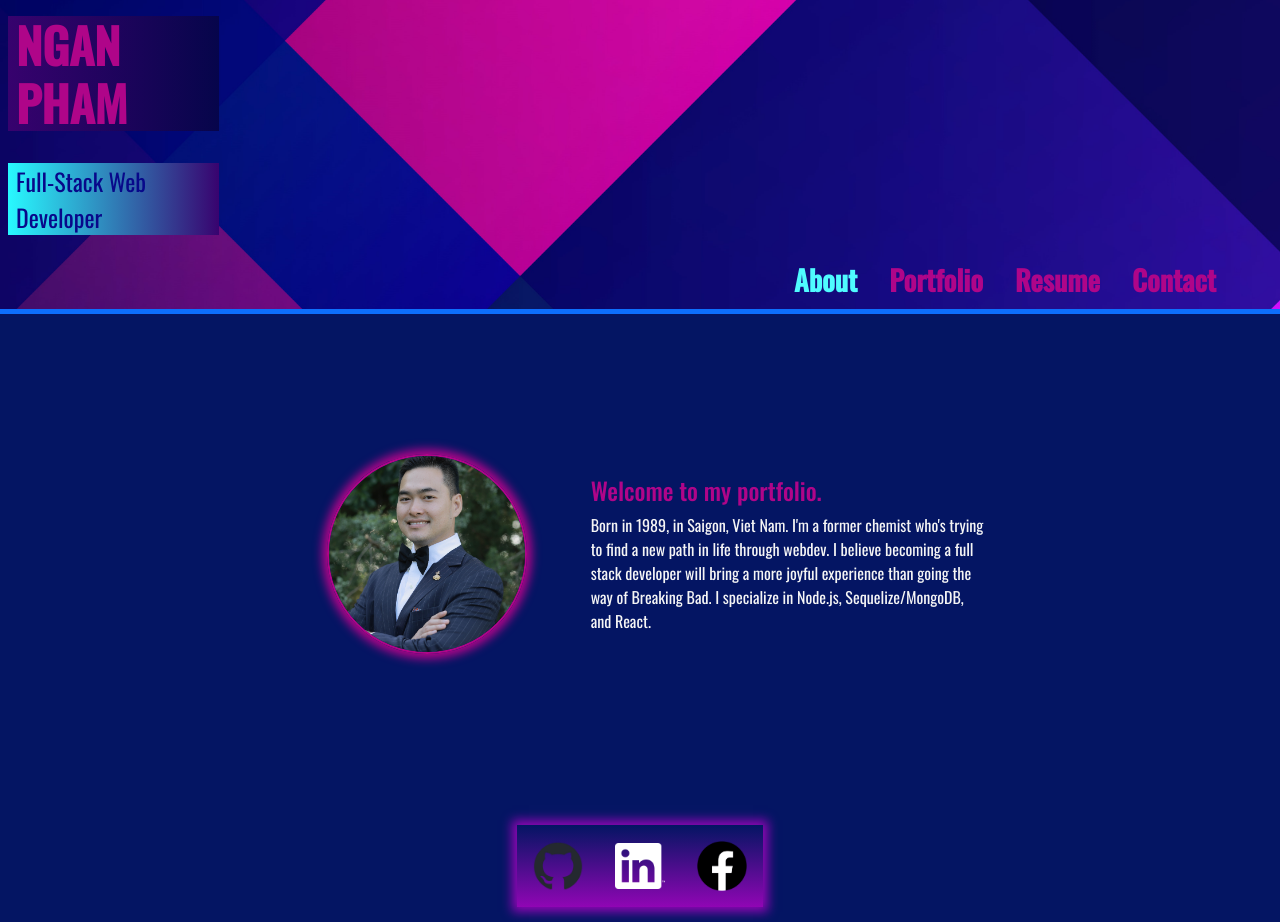
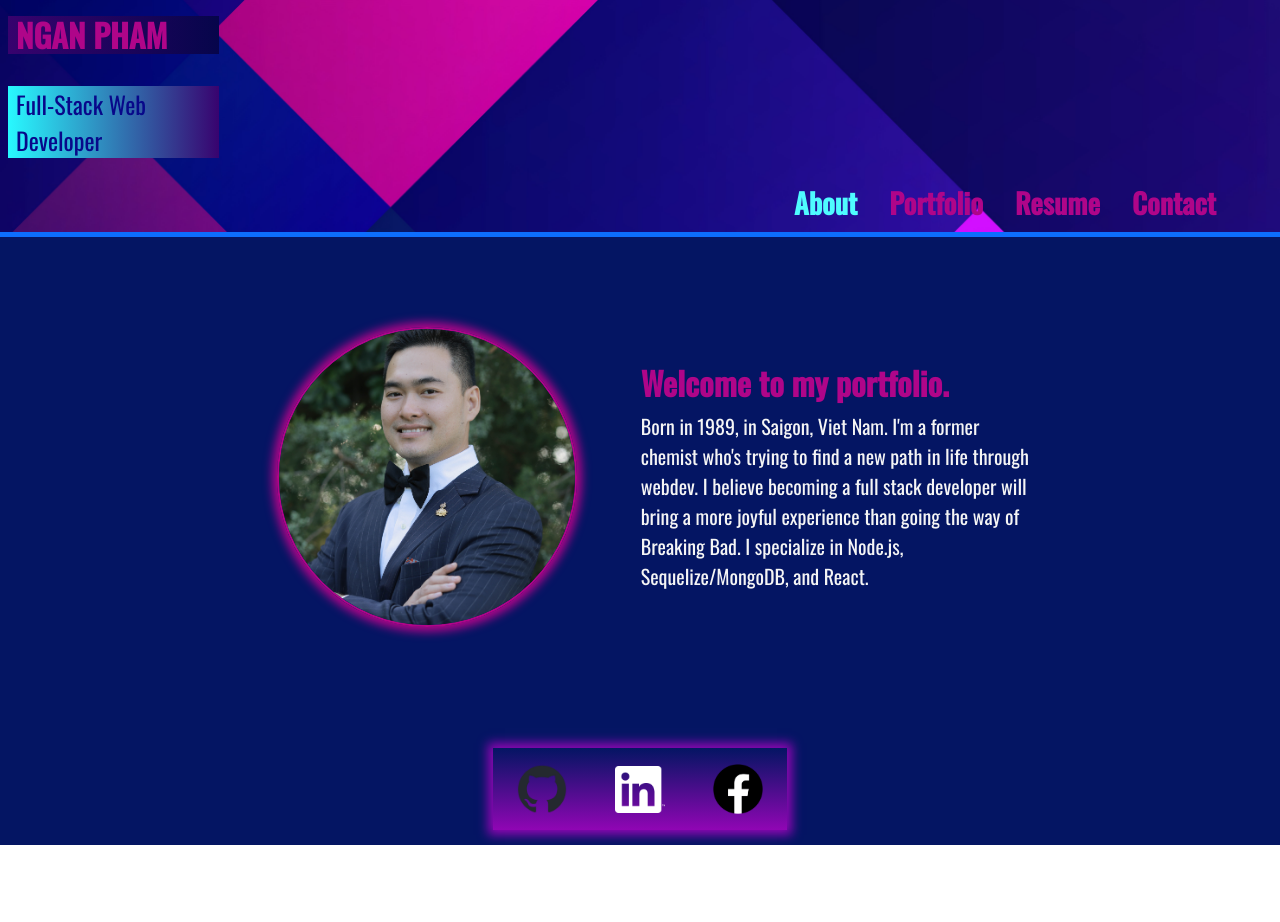
Before and after one commit to NganPham89/My-New-Portfolio, a React (Create React App) app: page / in a window 1280 px wide. After the commit the page ends 845 px from the top, so only its background shows below. Built offline with nearby package versions, Linux system fonts and the light colour scheme.

Commit message:
increase font sizes

```diff
--- a/src/components/About.js
+++ b/src/components/About.js
@@ -6,11 +6,11 @@ const About = () => {
     return (
         <div className="d-lg-flex align-items-center justify-content-center post-body">
                 <div className="d-flex justify-content-center">
-                    <img src={ProfileImage} width={200} alt="my facial profile" className="m-5 border-pink" />
+                    <img src={ProfileImage} width={300} alt="my facial profile" className="m-5 border-pink" />
                 </div>
                 <div className="d-flex-col align-items-center justify-content-center col-md-4">
-                    <h2 className="font-os font-pink font-thin mt-3 ms-3">Welcome to my portfolio.</h2>
-                    <p className="font-white font-os mx-3">Born in 1989, in Saigon, Viet Nam. I'm a former chemist who's trying to find a new path in life through webdev. I believe
+                    <h2 className="font-os font-pink font-large mt-3 ms-3">Welcome to my portfolio.</h2>
+                    <p className="font-white font-os mx-3 font-medium">Born in 1989, in Saigon, Viet Nam. I'm a former chemist who's trying to find a new path in life through webdev. I believe
                         becoming a full stack developer will bring a more joyful experience than going the way of Breaking Bad.
                         I specialize in Node.js, Sequelize/MongoDB, and React.
                     </p>
--- a/src/components/Footer.js
+++ b/src/components/Footer.js
@@ -29,7 +29,7 @@ const Footer = () => {
                 <div className="ul-footer justify-content-center align-items-center d-flex">
                     {contactObj.map((contact) => {
                         return (
-                            <div className="p-3">
+                            <div className="p-3 px-4">
                                 <a href={contact.url} target="_blank" rel="noreferrer">
                                     <img src={contact.icon} alt={contact.name} width={50}/>
                                 </a>
--- a/src/components/Header.css
+++ b/src/components/Header.css
@@ -10,7 +10,11 @@
 
 .font-large {
     font-weight: bold;
-    font-size: 3rem;
+    font-size: 2rem;
+}
+
+.font-medium {
+    font-size: 1.25rem;
 }
 
 .font-thin {
--- a/src/components/Portfolio.js
+++ b/src/components/Portfolio.js
@@ -45,7 +45,7 @@ const Portfolio = () => {
                                 <h3 className="font-os">{project.name}</h3>
                             </a>
                             <a href={project.url} target="_blank" rel="noreferrer" className="d-flex justify-content-center">
-                                <img src={project.img} alt={project.name} width={300} className="border-blue"/>
+                                <img src={project.img} alt={project.name} width={400} className="border-blue"/>
                             </a>
                         </div>
                     )
--- a/src/components/Resume.js
+++ b/src/components/Resume.js
@@ -20,7 +20,7 @@ const backEndSkills = [
 const Resume = () => {
     return (
         <div className="post-body d-flex-col">
-            <h4 className="d-flex justify-content-center p-3 font-os font-pink">Download my resume <a href="https://drive.google.com/file/d/1rn_i7L6kUfQuTiQhVW1gjaq7p3QujmQT/view?usp=drive_link" target="_blank" rel="noreferrer" className="text-decoration-none">&nbsp;here</a></h4>
+            <h4 className="d-flex justify-content-center p-3 font-os font-pink font-large">View my resume <a href="https://drive.google.com/file/d/1rn_i7L6kUfQuTiQhVW1gjaq7p3QujmQT/view?usp=drive_link" target="_blank" rel="noreferrer" className="text-decoration-none">&nbsp;here</a></h4>
             <div className="d-flex justify-content-evenly">
                 <div className="pt-3">
                     <h3 className="font-os font-pink">Front-end Skills</h3>
```
